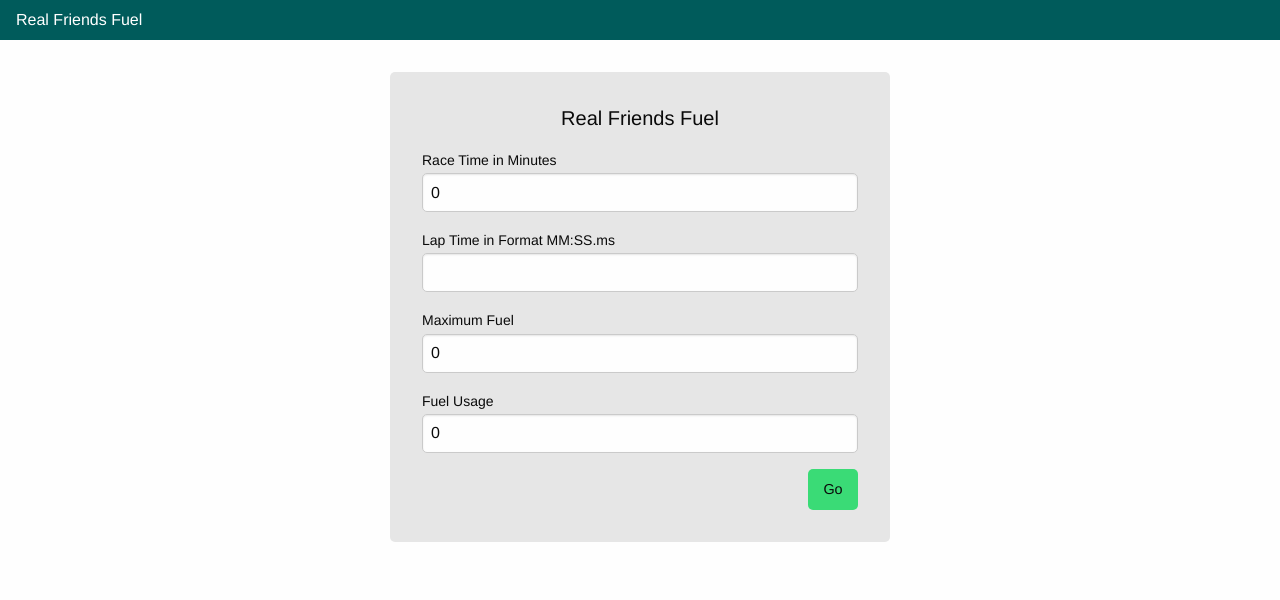
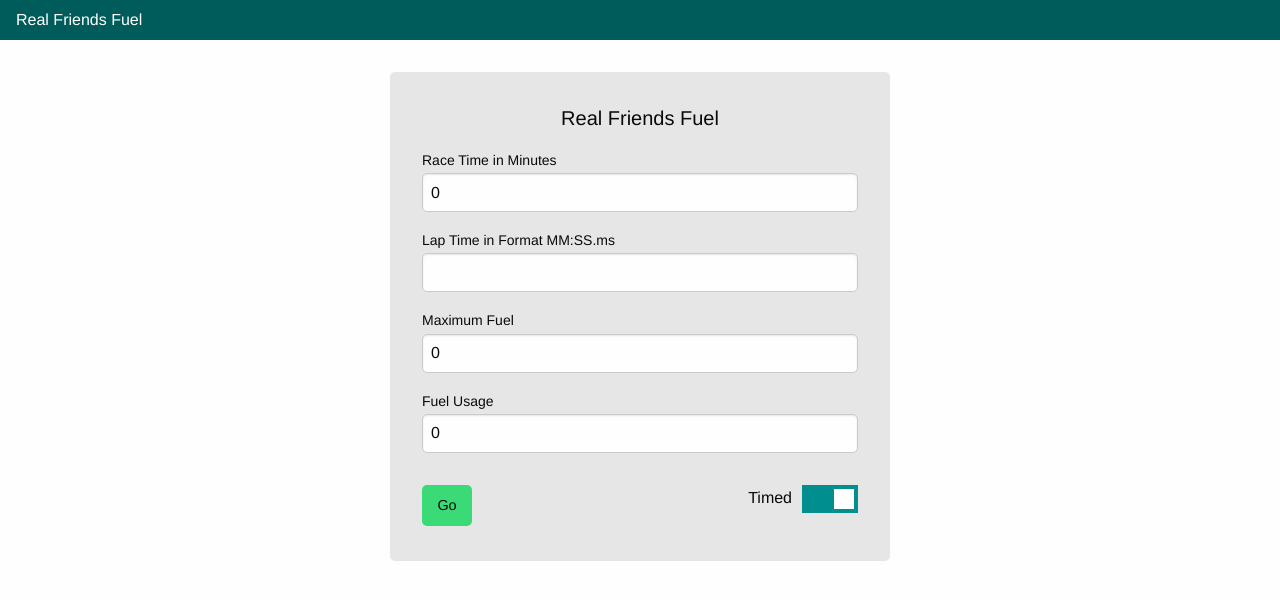
Before and after one commit to redstoneruin/RealFriendsFuel, a React (Create React App) app: page /calculator in a window 1280 px wide. Shown: the top 600 px of the page. Built offline with nearby package versions, Linux system fonts and the light colour scheme.

Commit message:
Timed race switch

```diff
--- a/src/App.scss
+++ b/src/App.scss
@@ -17,6 +17,11 @@ $topbar-background: $secondary-color;
   justify-content: flex-end;
 }
 
+.items-center {
+  display: flex;
+  align-items: center;
+}
+
 .error-text {
   color: red;
 }
--- a/src/components/calculator/Calculator.scss
+++ b/src/components/calculator/Calculator.scss
@@ -33,10 +33,17 @@
 }
 
 .go-button {
-	margin-bottom:0;
+	margin:0;
 }
 
 .button-bar {
+	display:flex;
+	flex:1;
+	margin-top:2em;
+}
+
+
+.button-bar-right {
 	display:flex;
 	flex:1;
 	justify-content:flex-end;
@@ -50,3 +57,8 @@
 .result-description {
 	margin:0;
 }
+
+
+.timed-label {
+	margin-right:10px;
+}
--- a/src/components/calculator/CalculatorPage.js
+++ b/src/components/calculator/CalculatorPage.js
@@ -183,8 +183,21 @@ class CalculatorPage extends Component {
 					<input type="submit" onSubmit={this.handleSubmit} style={{"display":"none"}} />
 
 					<div className="button-bar">
-						<div className="button success go-button" onClick={this.handleSubmit}>
-							Go
+						<div className="button-bar-left">
+							<div className="button success go-button" onClick={this.handleSubmit}>
+								Go
+							</div>
+						</div>
+						<div className="button-bar-right">
+							<p className="timed-label">Timed</p>
+
+							<div className="switch small" onClick={() => this.setTimed(!this.state.timed)}>
+								<input class="switch-input" id="exampleSwitch" type="checkbox" name="timedSwitch"
+									checked={this.state.timed}/>
+								<label class="switch-paddle" for="timedSwitch">
+									<span class="show-for-sr">Timed</span>
+								</label>
+							</div>
 						</div>
 					</div>
 				</form>
@@ -200,6 +213,8 @@ class CalculatorPage extends Component {
 
 		const lapResults =
 			<div className="cell result-card">
+				<p className="result content-center">{this.state.raceTime}</p>
+				<p className="result-description content-center">Race Time</p>
 			</div>;
 
 
```
